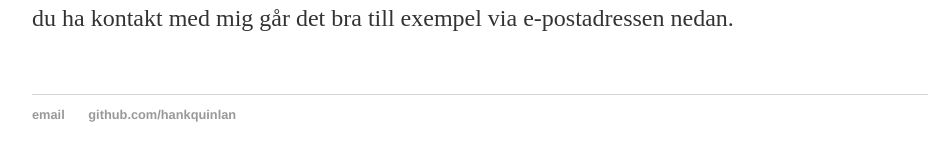
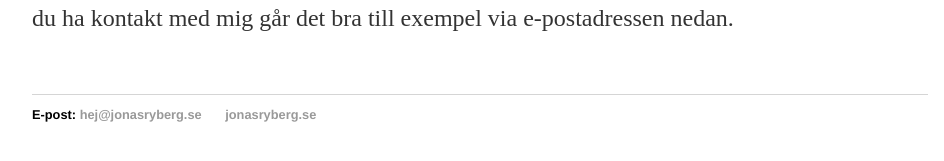
Before and after one commit to jonasryberg/test, a Jekyll site: the page index.html, which Jekyll copies as it is, in a window 1280 px wide. Shown: the part 264-425 px from the top of the page, without its empty margins (160-1104 px from the left). Built offline with Jekyll 4.4.1, drawn with Linux system fonts in a browser that asks for light colours.

Commit message:
uppdaterat epost

```diff
--- a/index.html
+++ b/index.html
@@ -27,8 +27,15 @@
 		</div><!-- /.container -->
 		<footer>
     		<ul>
-        		<li><a href="mailto:hankquinlanhub@gmail.com">email</a></li>
-        		<li><a href="https://github.com/hankquinlan">github.com/hankquinlan</a></li>
+        		<li>E-post:
+  				<script language="JavaScript">
+				var namn1 = "hej";
+				var namn2 = "jonasryberg.se";
+				var linktext = namn1 + "@" + namn2 ;
+				document.write("<a href='" + "mail" + "to:" + namn1 + "@" + namn2 + "'>" + linktext + "</a>");
+				</script>
+			</li>
+        		<li><a href="https://www.jonasryberg.se">jonasryberg.se</a></li>
 			</ul>
 		</footer>
 	</body>
```
